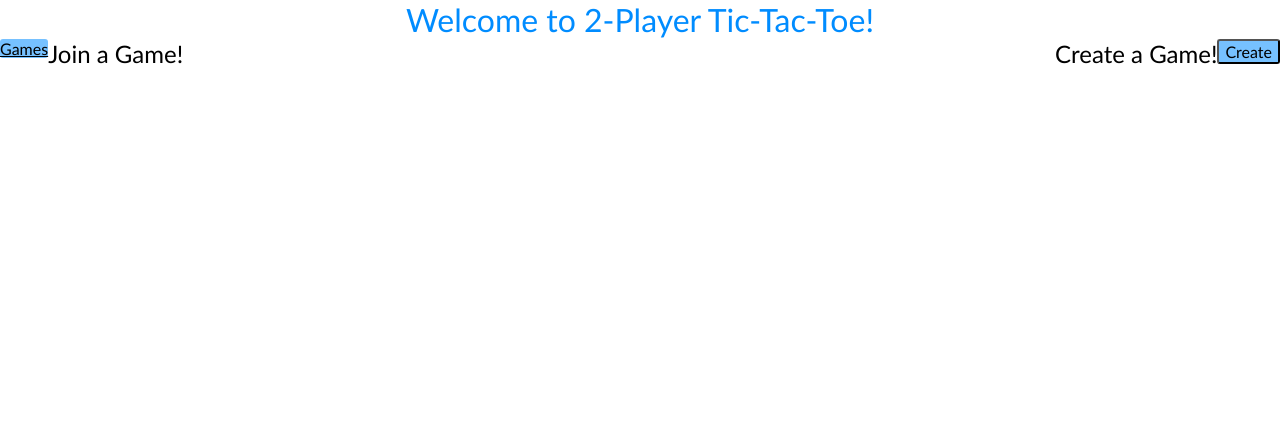
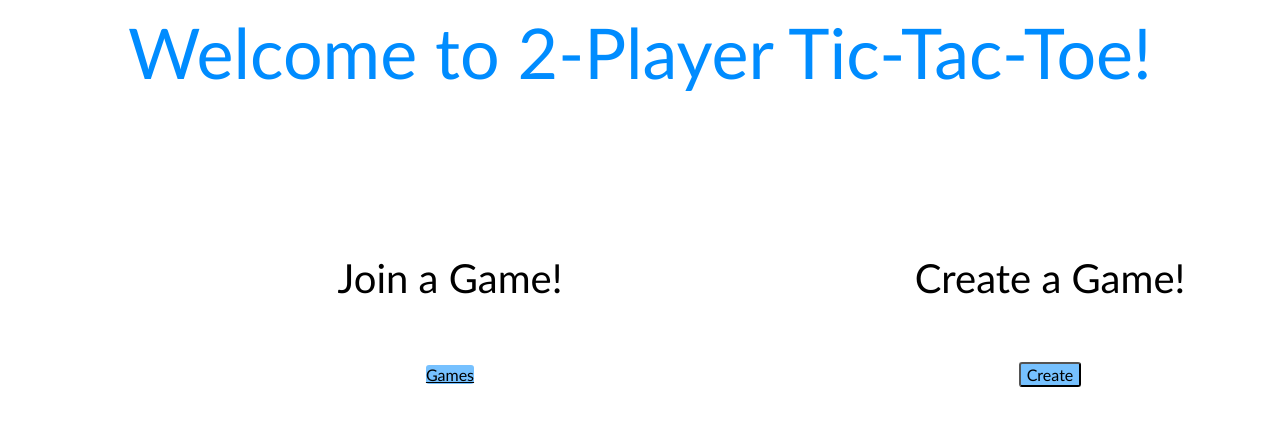
Before and after one commit to tgamlem/Tic-Tac-Toe, a React app: page / in a window 1280 px wide. Shown: the top 426 px of the page. Built offline with nearby package versions, Linux system fonts and the light colour scheme.

Commit message:
comments and front end updates

```diff
--- a/src/components/app/pages/games/index.jsx
+++ b/src/components/app/pages/games/index.jsx
@@ -27,12 +27,12 @@ const Games = () => {
 	return (
 		<Page>
 			<Link to='/home'>Home</Link>
-			<div>Show list of games</div>
+			<div>Available Games:</div>
 			{games.map((x) => {
 				return (
 					<div key={x}>
-						<span>{x}</span>
-						<button onClick={() => onClick(x)}>Join</button>
+						<span /**className={styles.listText}*/>{x}</span>
+						<button /**className={styles.button}*/ onClick={() => onClick(x)}>Join</button>
 					</div>
 				);
 			})}
--- a/src/components/app/pages/home/index.jsx
+++ b/src/components/app/pages/home/index.jsx
@@ -14,12 +14,18 @@ const Home = () => {
 	return (
 		<Page>
 			<div className={styles.title}>Welcome to 2-Player Tic-Tac-Toe!</div>
-			<Link className={styles.joinButton} to='/games'>
-				Games
-			</Link>
-			<CreateGameButton />
-			<div className={styles.joinText}>Join a Game!</div>
-			<div className={styles.createText}>Create a Game!</div>
+			<div className={styles.bodyContainer}>
+				<div className={styles.joinText}>
+					<p>Join a Game!</p>
+					<Link className={styles.joinButton} to='/games'>
+						Games
+					</Link>
+				</div>
+				<div className={styles.createText}>
+					<p>Create a Game!</p>
+					<CreateGameButton />
+				</div>
+			</div>
 		</Page>
 	);
 };
--- a/src/components/app/pages/home/styles.scss
+++ b/src/components/app/pages/home/styles.scss
@@ -4,35 +4,43 @@
 .title {
 	color: rgb(0, 140, 255);
 	font-family: variables.$default-font;
-	font-size: xx-large;
+	font-size: 70px;
 	text-align: center;
+	padding: 10px;
+}
+
+.bodyContainer {
+	display: grid;
+	grid-template-columns: repeat(5, 300px);
+	padding-top: 100px;
 }
 
 .bodyText {
+	display: flex;
+	align-items: center;
+	justify-content: center;
 	font-family: variables.$default-font;
-	font-size: x-large;
+	font-size: 40px;
 }
 
 .joinText {
-	float: left;
+	grid-column: 2;
+	text-align: center;
+	display: inline-block;
+	margin: 10px;
 	@extend .bodyText;
 }
 
 .createText {
-	float: right;
+	grid-column: 4;
+	text-align: center;
+	display: inline-block;
+	margin: 10px;
 	@extend .bodyText;
 }
 
 .joinButton {
 	padding: 20px, 30px;
 	font-size: larger;
-	float: left;
 	@include variables.tab;
 }
-
-.playButton {
-	padding: 20px, 30px;
-	font-size: larger;
-	float: center;
-	@include variables.tab;
-}
--- a/src/components/app/pages/play/index.jsx
+++ b/src/components/app/pages/play/index.jsx
@@ -60,9 +60,7 @@ const Play = () => {
 
 	return (
 		<Page>
-			<Link to='/home'>Home</Link>
-			<div>Play a Game</div>
-			<div>Game id: {id}</div>
+			<Link to='/home'>Exit Game</Link>
 			{winKind && getGameWonMessage()}
 			<div className={styles.gameboard}>
 				<GameCell
@@ -129,6 +127,7 @@ const Play = () => {
 					isLoading={isLoading}
 				/>
 			</div>
+			<div className={styles.gameInfo}>Game id: {id}</div>
 		</Page>
 	);
 };
--- a/src/components/app/pages/play/styles.scss
+++ b/src/components/app/pages/play/styles.scss
@@ -1,6 +1,6 @@
 /** @format */
 
-$default-font: "Gill Sans", "Gill Sans MT", calibri, "Trebuchet MS", sans-serif;
+@use "../../../../styles/variables" as variables;
 
 .gameboard {
 	width: 600px;
@@ -13,3 +13,10 @@ $default-font: "Gill Sans", "Gill Sans MT", calibri, "Trebuchet MS", sans-serif;
 	display: grid;
 	grid-template: repeat(3, 1fr) / repeat(3, 1fr);
 }
+
+.gameInfo {
+	font-family: variables.$default-font;
+	color: rgb(0, 140, 255);
+	text-align: center;
+	padding: 10px;
+}
--- a/src/components/create-game-button/styles.scss
+++ b/src/components/create-game-button/styles.scss
@@ -5,6 +5,5 @@
 .createButton {
 	padding: 20px, 30px;
 	font-size: larger;
-	float: right;
 	@include variables.tab;
 }
--- a/src/components/game-cell/index.jsx
+++ b/src/components/game-cell/index.jsx
@@ -10,10 +10,11 @@ const GameCell = ({ value, row, pos, onPlayHereClicked, isLoading }) => {
 			{value && <span>{value}</span>}
 			{!value && (
 				<button
+					className={styles.button}
 					onClick={() => onPlayHereClicked(row, pos)}
 					disabled={isLoading}
 				>
-					Play here
+
 				</button>
 			)}
 		</div>
--- a/src/components/game-cell/styles.scss
+++ b/src/components/game-cell/styles.scss
@@ -12,3 +12,8 @@
 	justify-content: center;
 	align-items: center;
 }
+
+.button {
+	font-size: 20px;
+	padding: 30px 30px;
+}
```
Also changed, not shown: src/components/app/pages/games/styles.scss (added, +11 -0 lines), 1 other file (tests, documents, lock files or other folders).
